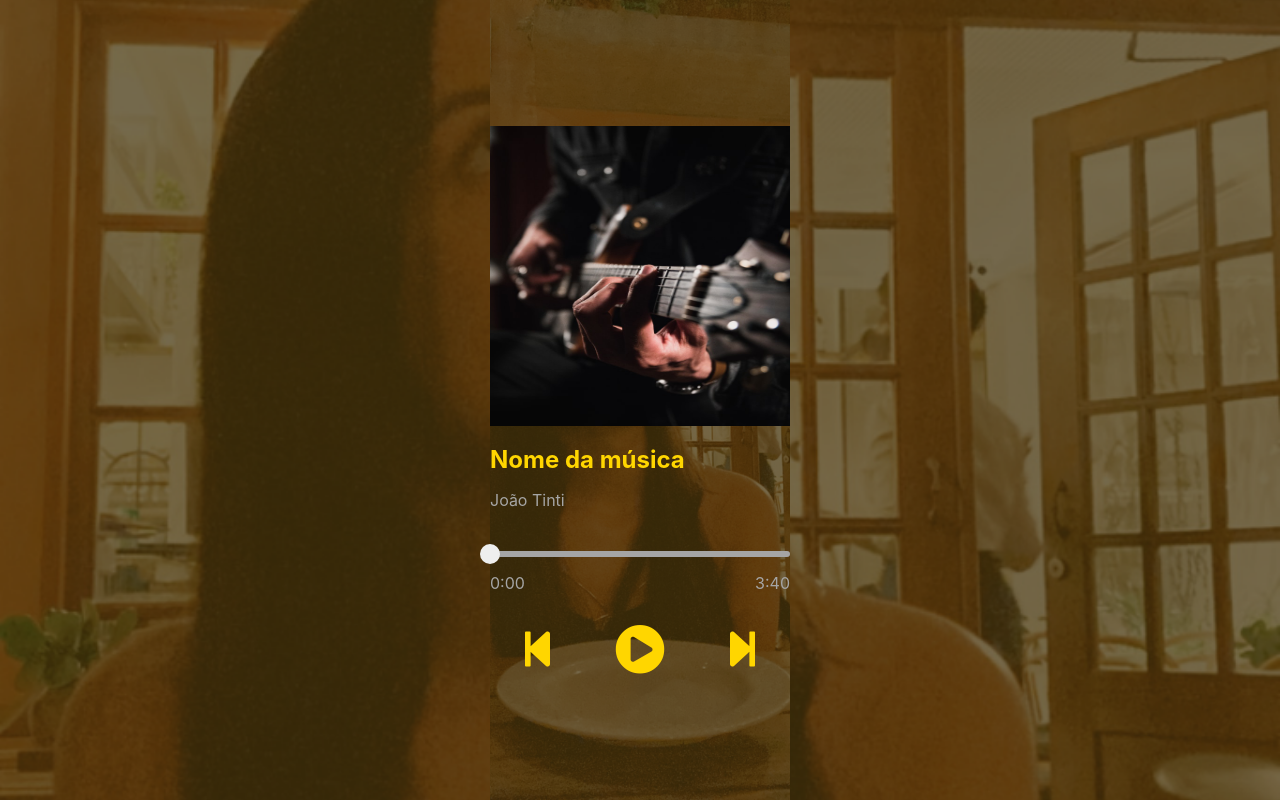
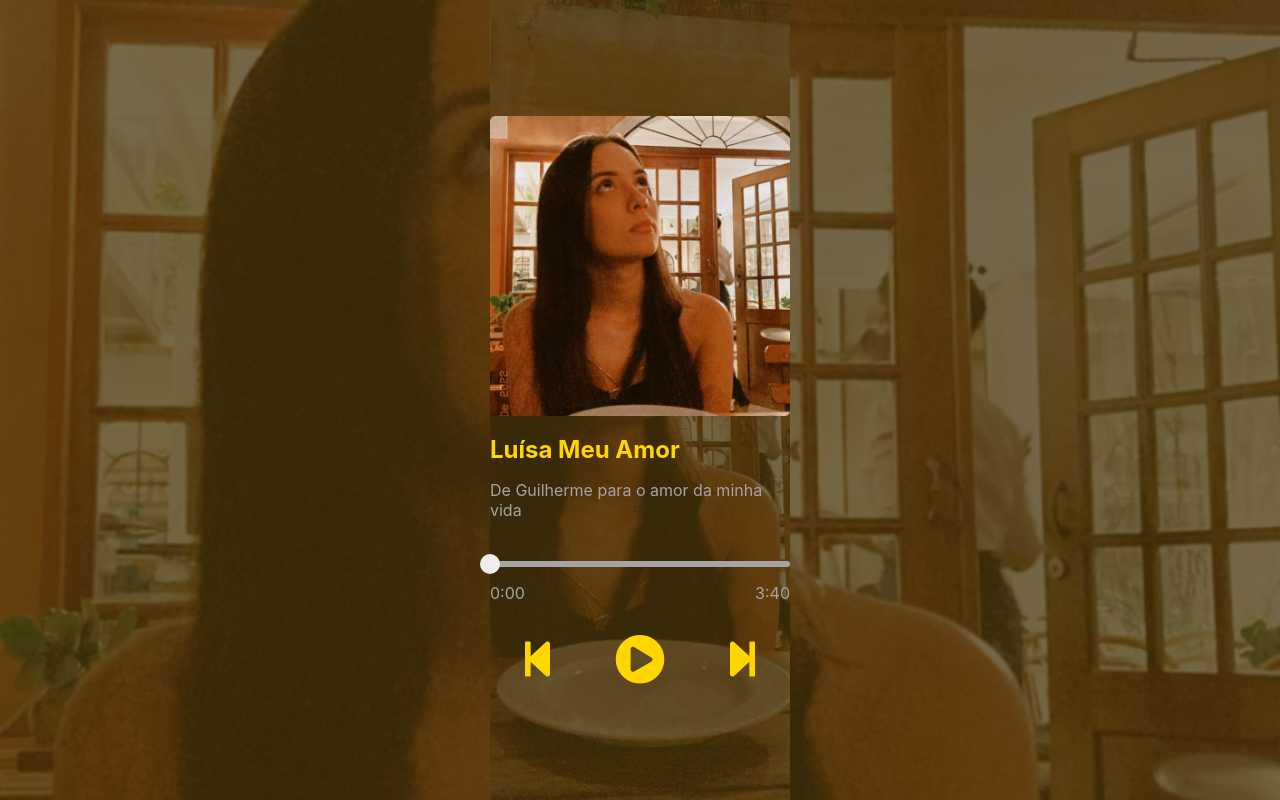
Before and after one commit to duquexote/luisameuamor, a plain HTML site: page index.html in a window 1280 px wide. Drawn offline with Linux system fonts and the light colour scheme.

Commit message:
Update index.html

```diff
--- a/index.html
+++ b/index.html
@@ -12,10 +12,10 @@
     <title>Luísa Meu Amor</title>
 </head>
 <body>
-    <img src="imagens/rock.jpg">
+    <img src="imagens/capa.png">
     <div class="descricao">
-        <h2>Nome da música</h2>
-        <p>João Tinti</p>
+        <h2>Luísa Meu Amor</h2>
+        <p>De Guilherme para o amor da minha vida</p>
     </div>
     <div class="duracao">
         <div class="barra">
```
